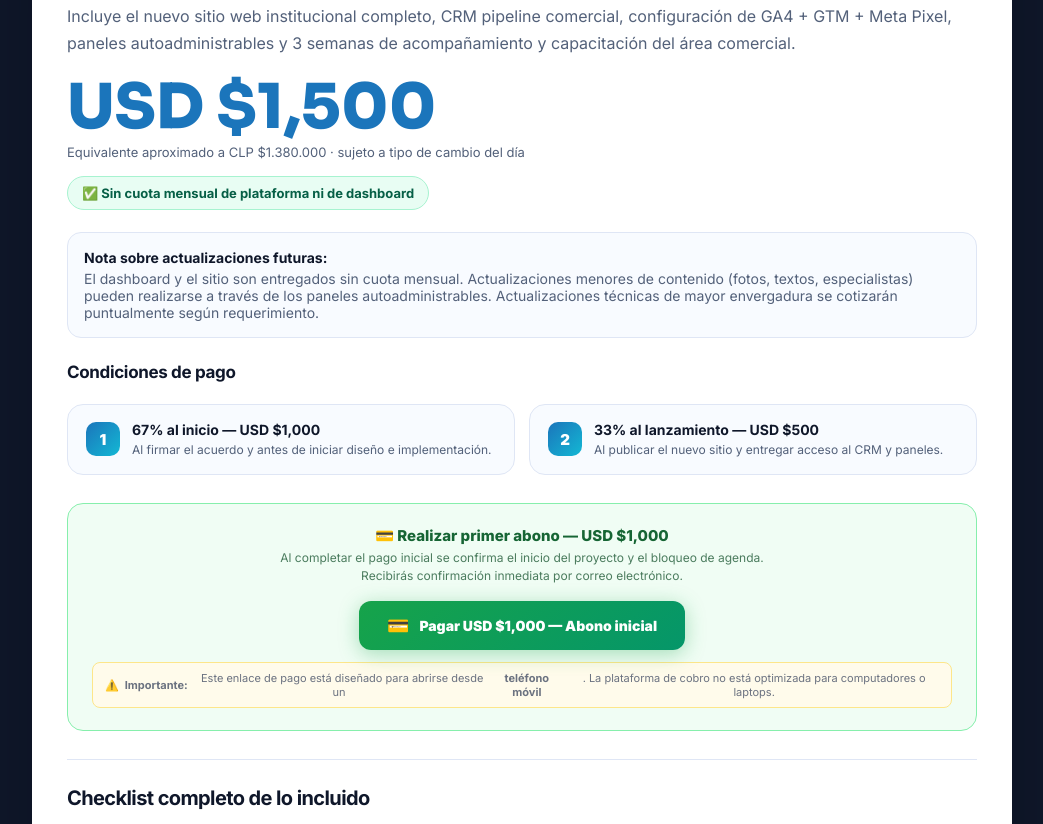
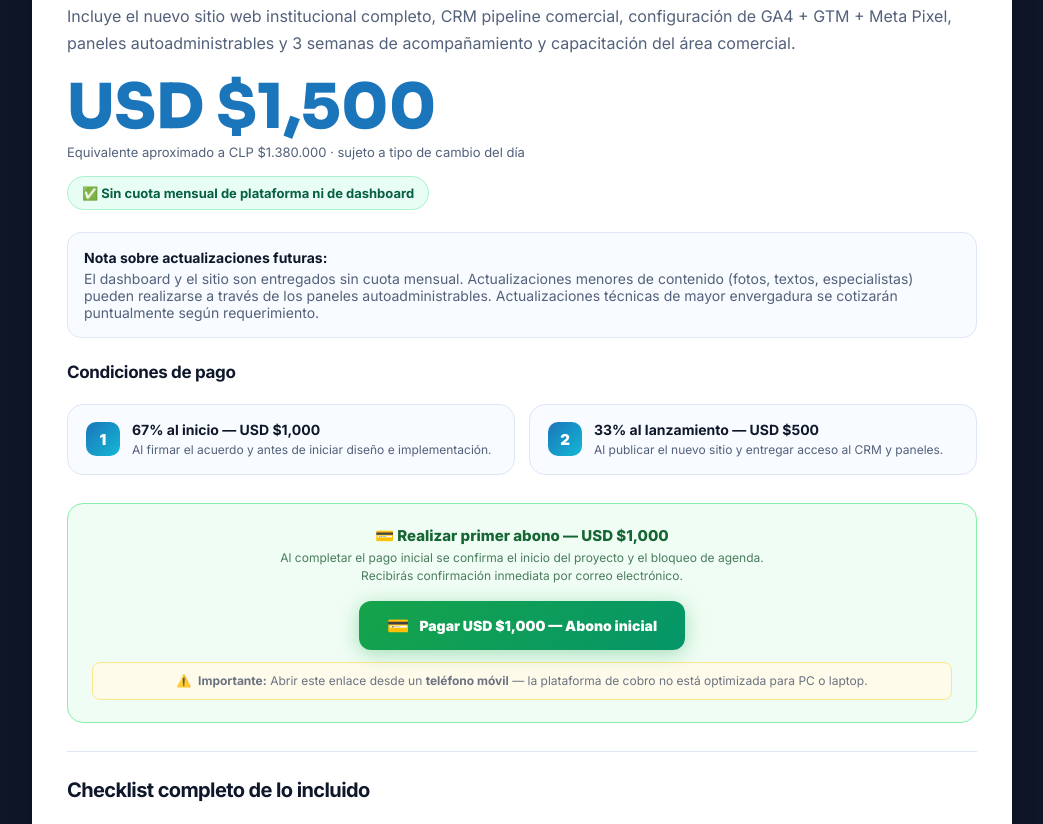
Before and after one commit to francklinjsilva/roadent-mockup, a plain HTML site: page propuesta.html in a window 1280 px wide. Shown: the part 11176-12000 px from the top of the page, without its empty margins (118-1161 px from the left). Drawn offline with Linux system fonts and the light colour scheme.

Commit message:
fix(propuesta): texto aviso pago móvil y email de contacto corregidos
- Aviso de pago reformateado: texto compacto, legible, sin cortes extraños
- Email de contacto actualizado a contacto@gerenciasdeventas.com
  (botón CTA, footer y enlace mailto)

Co-Authored-By: Claude Sonnet 4.6 <noreply@anthropic.com>

```diff
--- a/propuesta.html
+++ b/propuesta.html
@@ -510,10 +510,10 @@
       font-size: 12px; color: #4b7c5e; margin-bottom: 16px; line-height: 1.5;
     }
     .payment-btn-wrap .pb-mobile-note {
-      font-size: 11px; color: #6b7280; margin-top: 12px;
-      display: flex; align-items: center; justify-content: center; gap: 6px;
+      font-size: 12px; color: #6b7280; margin-top: 12px;
+      display: block; text-align: center;
       background: #fffbeb; border: 1px solid #fde68a; border-radius: 8px;
-      padding: 8px 12px;
+      padding: 9px 16px; line-height: 1.5;
     }
     .pay-cta {
       display: inline-flex; align-items: center; gap: 10px;
@@ -1460,7 +1460,7 @@
           Pagar USD $1,000 — Abono inicial
         </a>
         <div class="pb-mobile-note">
-          ⚠️ <strong>Importante:</strong>&nbsp; Este enlace de pago está diseñado para abrirse desde un <strong>teléfono móvil</strong>. La plataforma de cobro no está optimizada para computadores o laptops.
+          ⚠️&nbsp; <strong>Importante:</strong> Abrir este enlace desde un <strong>teléfono móvil</strong> — la plataforma de cobro no está optimizada para PC o laptop.
         </div>
       </div>
 
@@ -1543,14 +1543,14 @@
       <span class="closing-chip">4–6 semanas de implementación</span>
     </div>
     <div style="margin-top:36px">
-      <a href="mailto:francklinsilva@gmail.com" class="btn btn-gold">Confirmar inicio del proyecto →</a>
+      <a href="mailto:contacto@gerenciasdeventas.com" class="btn btn-gold">Confirmar inicio del proyecto →</a>
     </div>
   </div>
 </section>
 
 <footer>
   <strong>Franklin J. Silva · Consultor Estratégico</strong><br>
-  LDV Agency · francklinsilva@gmail.com<br>
+  LDV Agency · contacto@gerenciasdeventas.com<br>
   <span style="color:#aab0bb">Propuesta preparada para Clínica RoaDent · Dr. Óscar Roa · Copiapó, Chile · 2026</span>
 </footer>
 
```
